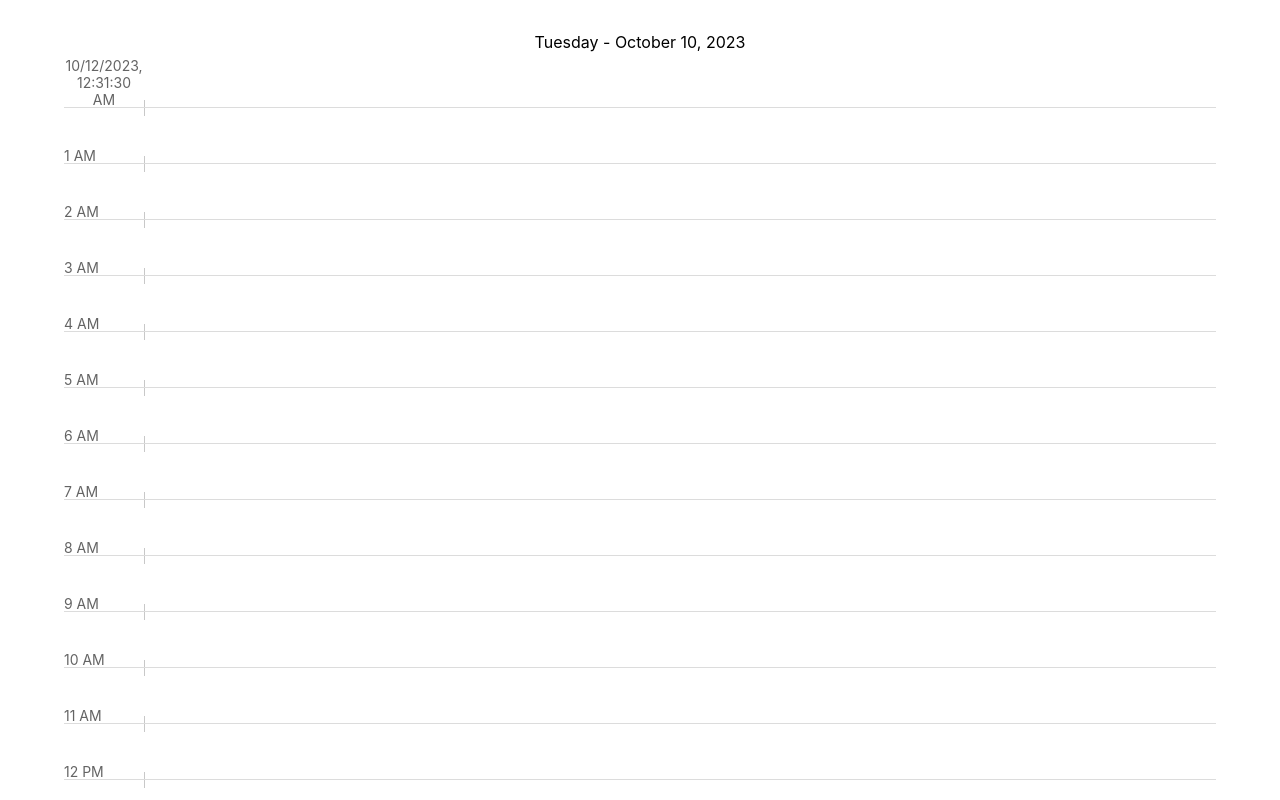
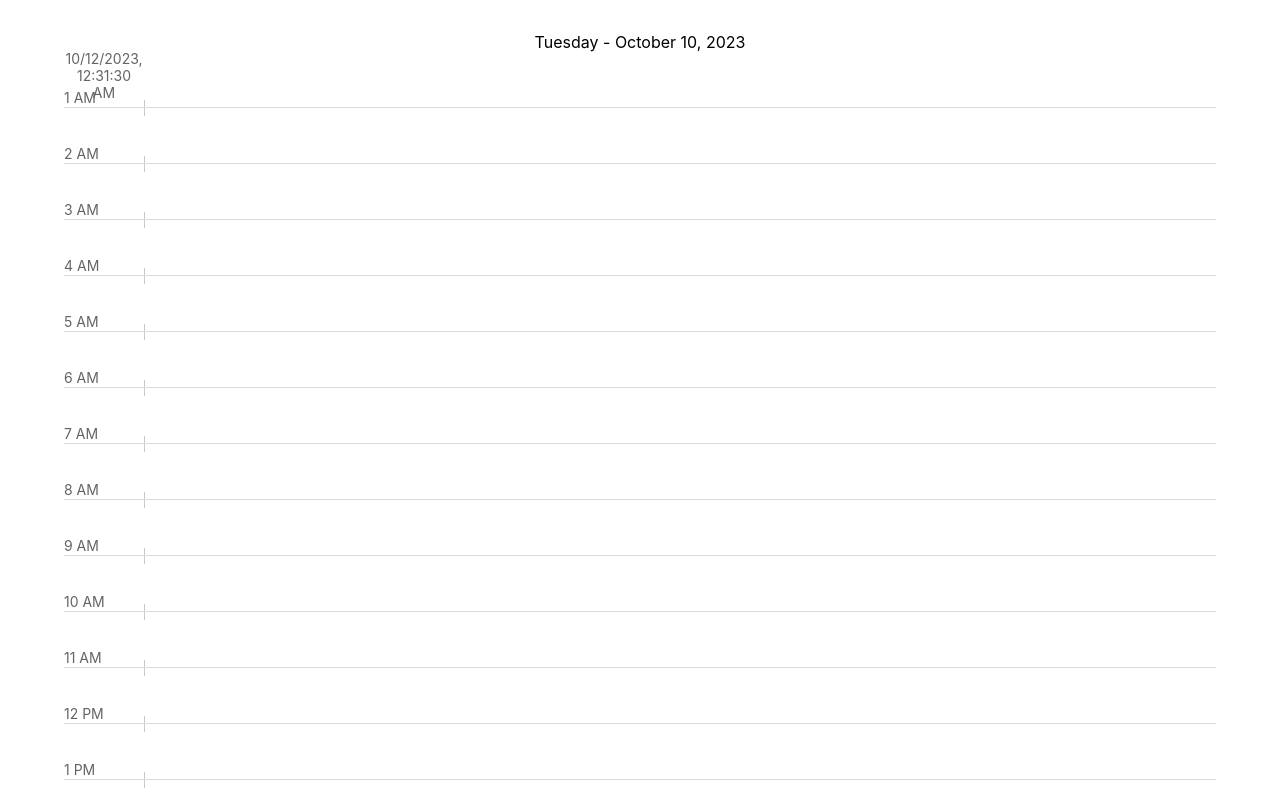
Before and after one commit to justPeterLee/Goals, a React (Vite) app in the folder client/: page /agenda in a window 1280 px wide. Shown: the top 800 px of the page. Built offline with nearby package versions, Linux system fonts and the light colour scheme.

Commit message:
moved time title to top

```diff
--- a/client/src/components/agenda/Agenda.module.css
+++ b/client/src/components/agenda/Agenda.module.css
@@ -24,9 +24,19 @@
   /* background-color: rgb(230, 230, 230); */
 
   display: flex;
-  align-items: flex-end;
+  /* align-items: flex-end; */
   font-size: 14px;
   color: rgb(100, 100, 100);
+
+  position: relative;
+}
+
+.blockTimeText {
+  font-size: 14px;
+  position: absolute;
+  top: -50%;
+  transform: translateY(50%);
+  /* background-color: white; */
 }
 
 .horLine {
--- a/client/src/components/agenda/agendaComponents/TimeBlock.tsx
+++ b/client/src/components/agenda/agendaComponents/TimeBlock.tsx
@@ -125,7 +125,10 @@ function Block(props: {
           : {}
       }
     >
-      <div className={styles.blockTime}>{props.time?.toLocaleString()}</div>
+      <div className={styles.blockTime}>
+        <p className={styles.blockTimeText}>{props.time.toLocaleString()}</p>
+      </div>
+
       <Line
         vertical={true}
         configure={{
```
